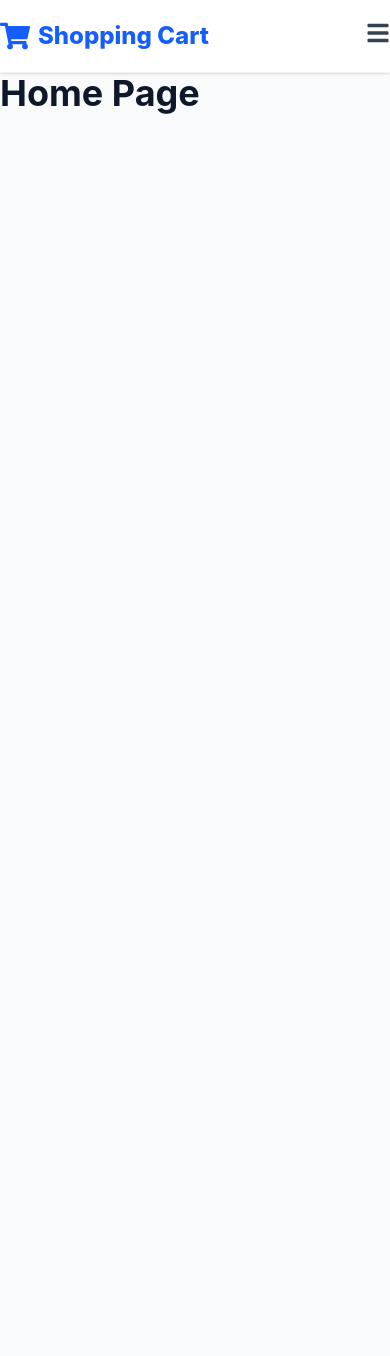
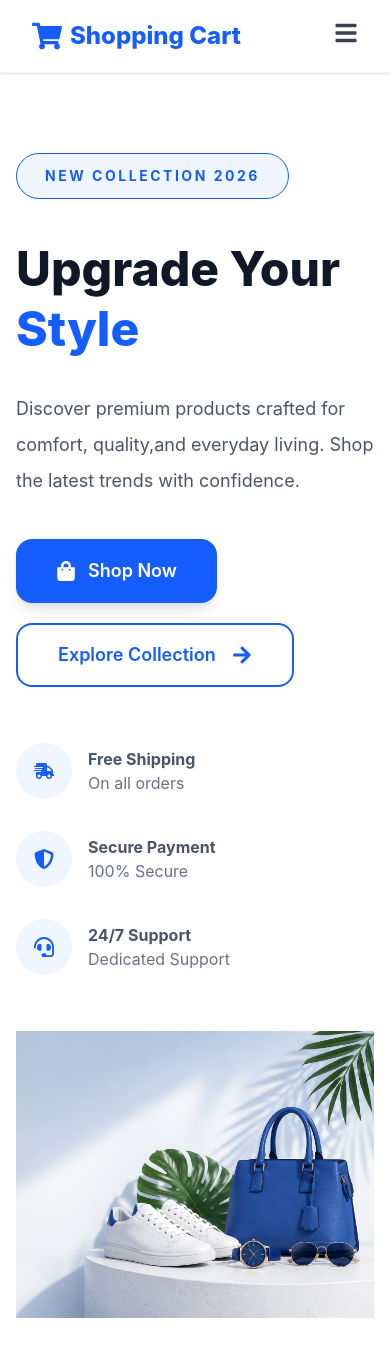
Before and after one commit to ahmadzulfaquarM/Shopping-Cart, a React (Vite) app: page / in a window 390 px wide. Shown: the top 1356 px of the page. Before the commit the page ends 844 px from the top, so only its background shows below. Built offline with nearby package versions, Linux system fonts and the light colour scheme.

Commit message:
Add responsive Hero section with HeroContent and HeroImage components

```diff
--- /dev/null
+++ b/src/components/home/Hero/Hero.jsx
@@ -0,0 +1,28 @@
+import HeroContent from "./HeroContent";
+import HeroImage from "./HeroImage";
+
+const Hero = () => {
+    return (
+        <section className="bg-white">
+           <div className="mx-auto max-w-[1440px] px-4 py-20 md:px-8 lg:px-12">
+
+                <div className="grid grid-cols-1 items-center gap-14 md:grid-cols-2">
+
+                    {/* Hero Content */}
+                    <div className="lg:pr-6">
+                        <HeroContent />
+                    </div>
+
+                    {/* Hero Image */}
+                    <div className="flex justify-center md:justify-end">
+                        <HeroImage />
+                    </div>
+
+                </div>
+
+            </div>
+        </section>
+    );
+};
+
+export default Hero;
--- /dev/null
+++ b/src/components/home/Hero/HeroContent.jsx
@@ -0,0 +1,133 @@
+import {
+  FaArrowRight,
+  FaShoppingBag,
+  FaShippingFast,
+  FaShieldAlt,
+  FaHeadset,
+} from "react-icons/fa";
+
+const HeroContent = () => {
+  return (
+    <div className="max-w-xl">
+
+      {/* Badge */}
+      <span className="inline-block rounded-full border border-blue-600 bg-blue-50 border-blue-500 text-blue-600 px-7 py-3 text-sm font-bold uppercase tracking-[0.18em] text-blue-600">
+        New Collection 2026
+      </span>
+
+      {/* Heading */}
+      <div className="mt-10">
+
+        <h1 className="text-5xl font-extrabold leading-tight text-gray-900 lg:text-7xl">
+          Upgrade Your
+        </h1>
+
+        <h1 className="text-5xl font-extrabold leading-tight text-blue-600 lg:text-7xl">
+          Style
+        </h1>
+
+      </div>
+
+      {/* Description */}
+
+      <p className="mt-8 max-w-lg text-lg leading-9 text-gray-600">
+       Discover premium products crafted for
+       comfort, quality,and everyday living.
+       Shop the latest trends with confidence.
+      </p>
+
+      {/* Buttons */}
+
+      <div className="mt-10 flex flex-wrap gap-5">
+
+        <button className="flex h-16 items-center gap-3 rounded-2xl bg-blue-600 px-10 text-lg font-semibold text-white shadow-lg transition-all duration-300 hover:bg-blue-700 hover:shadow-xl hover:-translate-y-1">
+          <FaShoppingBag className="text-xl" />
+          Shop Now
+        </button>
+
+        <button className="flex h-16 items-center gap-4 rounded-2xl border-2 border-blue-600 bg-white px-10 text-lg font-semibold text-blue-600 transition-all duration-300 hover:bg-blue-600 hover:text-white hover:shadow-xl hover:-translate-y-1">
+          Explore Collection
+          <FaArrowRight className="text-xl" />
+        </button>
+
+      </div>
+
+      {/* Features */}
+
+      <div className="mt-14 flex flex-wrap items-center gap-8 lg:gap-10">
+
+        {/* Shipping */}
+
+        <div className="flex items-center gap-4">
+
+          <div className="flex h-14 w-14 items-center justify-center rounded-full bg-blue-50 text-blue-600">
+            <FaShippingFast className="text-xl" />
+          </div>
+
+          <div>
+            <h3 className="font-bold text-gray-600">
+              Free Shipping
+            </h3>
+
+            <p className="text-gray-500">
+              On all orders
+            </p>
+
+          </div>
+
+        </div>
+
+        <div className="hidden h-12 w-px bg-gray-200 lg:block"></div>
+
+        {/* Secure */}
+
+        <div className="flex items-center gap-4">
+
+          <div className="flex h-14 w-14 items-center justify-center rounded-full bg-blue-50 text-blue-600">
+            <FaShieldAlt className="text-xl" />
+          </div>
+
+          <div>
+            <h3 className="font-bold text-gray-600">
+              Secure Payment
+            </h3>
+
+            <p className="text-gray-500">
+              100% Secure
+            </p>
+
+          </div>
+
+        </div>
+
+        <div className="hidden h-12 w-px bg-gray-200 lg:block"></div>
+
+        {/* Support */}
+
+        <div className="flex items-center gap-4">
+
+          <div className="flex h-14 w-14 items-center justify-center rounded-full bg-blue-50 text-blue-600">
+            <FaHeadset className="text-xl" />
+          </div>
+
+          <div>
+
+            <h3 className="font-bold text-gray-600">
+              24/7 Support
+            </h3>
+
+            <p className="text-gray-500">
+              Dedicated Support
+            </p>
+
+          </div>
+
+        </div>
+
+      </div>
+
+    </div>
+  );
+};
+
+export default HeroContent;
--- /dev/null
+++ b/src/components/home/Hero/HeroImage.jsx
@@ -0,0 +1,20 @@
+import heroImage from "../../../assets/images/hero/hero-banner.png";
+
+const HeroImage = () => {
+    return (
+        <img
+            src={heroImage}
+            alt="Shopping Collection"
+            className="
+                w-full
+                max-w-sm
+                md:max-w-md
+                lg:max-w-xl
+                xl:max-w-2xl
+                object-contain
+            "
+        />
+    );
+};
+
+export default HeroImage;
--- /dev/null
+++ b/src/components/home/Hero/Index.js
@@ -0,0 +1 @@
+export { default } from "./Hero";
--- a/src/components/layout/Navbar/Navbar.jsx
+++ b/src/components/layout/Navbar/Navbar.jsx
@@ -8,15 +8,20 @@ import MobileMenu from "./MobileMenu";
 
 const Navbar = () => {
     return (
-       <header className="sticky top-0 z-50 bg-white/95 backdrop-blur-md shadow-sm border-b border-gray-100">
-            <nav className="mx-auto flex h-[72px] max-w-7xl items-center justify-between px-6 md:px-8 lg:px-12 xl:px-16">
+        <header className="sticky top-0 z-50 w-full border-b border-gray-100 bg-white/95 shadow-sm backdrop-blur-md">
+            <div className="w-full px-4 md:px-8 lg:px-12 xl:px-16">
 
+               <nav className="mx-auto flex h-[72px] max-w-[1440px] items-center justify-between px-4 md:px-8 lg:px-12">
+
+                    {/* Logo */}
                     <Logo />
 
+                    {/* Desktop Navigation */}
                     <div className="hidden lg:flex items-center gap-10">
                         <NavLinks />
                     </div>
 
+                    {/* Desktop Actions */}
                     <div className="hidden lg:flex items-center gap-6">
                         <SearchBar />
                         <WishlistIcon />
@@ -24,9 +29,12 @@ const Navbar = () => {
                         <UserMenu />
                     </div>
 
+                    {/* Mobile Menu */}
                     <MobileMenu />
 
                 </nav>
+
+            </div>
         </header>
     );
 };
--- a/src/index.css
+++ b/src/index.css
@@ -1,26 +1,12 @@
 @import "tailwindcss";
 
-/* =========================
-   Theme Variables
-========================= */
+/* --------------------------
+   Global Reset
+--------------------------- */
 
-:root {
-  --color-primary: #2563eb;
-  --color-secondary: #1e293b;
-  --color-accent: #f59e0b;
-  --color-background: #f8fafc;
-  --color-text: #0f172a;
-
-  --radius: 12px;
-}
-
-/* =========================
-   CSS Reset
-========================= */
-
-* {
-  margin: 0;
-  padding: 0;
+*,
+*::before,
+*::after {
   box-sizing: border-box;
 }
 
@@ -29,17 +15,24 @@ html {
 }
 
 body {
-  background: var(--color-background);
-  color: var(--color-text);
+  margin: 0;
+  padding: 0;
   font-family: Inter, system-ui, sans-serif;
+  background-color: #f8fafc;
+  color: #0f172a;
+  overflow-x: hidden;
 }
 
-/* =========================
-   Custom Scrollbar
-========================= */
+#root {
+  min-height: 100vh;
+}
+
+/* --------------------------
+   Scrollbar
+--------------------------- */
 
 ::-webkit-scrollbar {
-  width: 10px;
+  width: 8px;
 }
 
 ::-webkit-scrollbar-track {
@@ -48,43 +41,14 @@ body {
 
 ::-webkit-scrollbar-thumb {
   background: #2563eb;
-  border-radius: 20px;
+  border-radius: 9999px;
 }
 
 ::-webkit-scrollbar-thumb:hover {
   background: #1d4ed8;
 }
 
-/* Firefox */
-
 * {
   scrollbar-width: thin;
   scrollbar-color: #2563eb #e5e7eb;
 }
-
-/* =========================
-   Utility Classes
-========================= */
-
-.container-custom {
-  max-width: 1280px;
-  margin-inline: auto;
-  padding-inline: 1rem;
-}
-
-.section {
-  padding: 4rem 0;
-}
-
-.heading {
-  font-size: 2rem;
-  font-weight: 700;
-}
-
-.text-muted {
-  color: #64748b;
-}
-
-.transition-default {
-  transition: all 0.3s ease;
-}
--- a/src/pages/Home/Home.jsx
+++ b/src/pages/Home/Home.jsx
@@ -1,8 +1,10 @@
+import Hero from "../../components/home/Hero";
+
 const Home = () => {
   return (
-    <main className="p-10">
-      <h1 className="text-4xl font-bold">Home Page</h1>
-    </main>
+    <>
+      <Hero />
+    </>
   );
 };
 
```
Also changed, not shown: src/assets/images/hero/hero-banner.png (added), src/components/layout/Navbar/UserMenu.jsx (indentation only), src/components/layout/Navbar/WishlistIcon.jsx (indentation only). Lines whose indentation alone changed are shown as unchanged.
